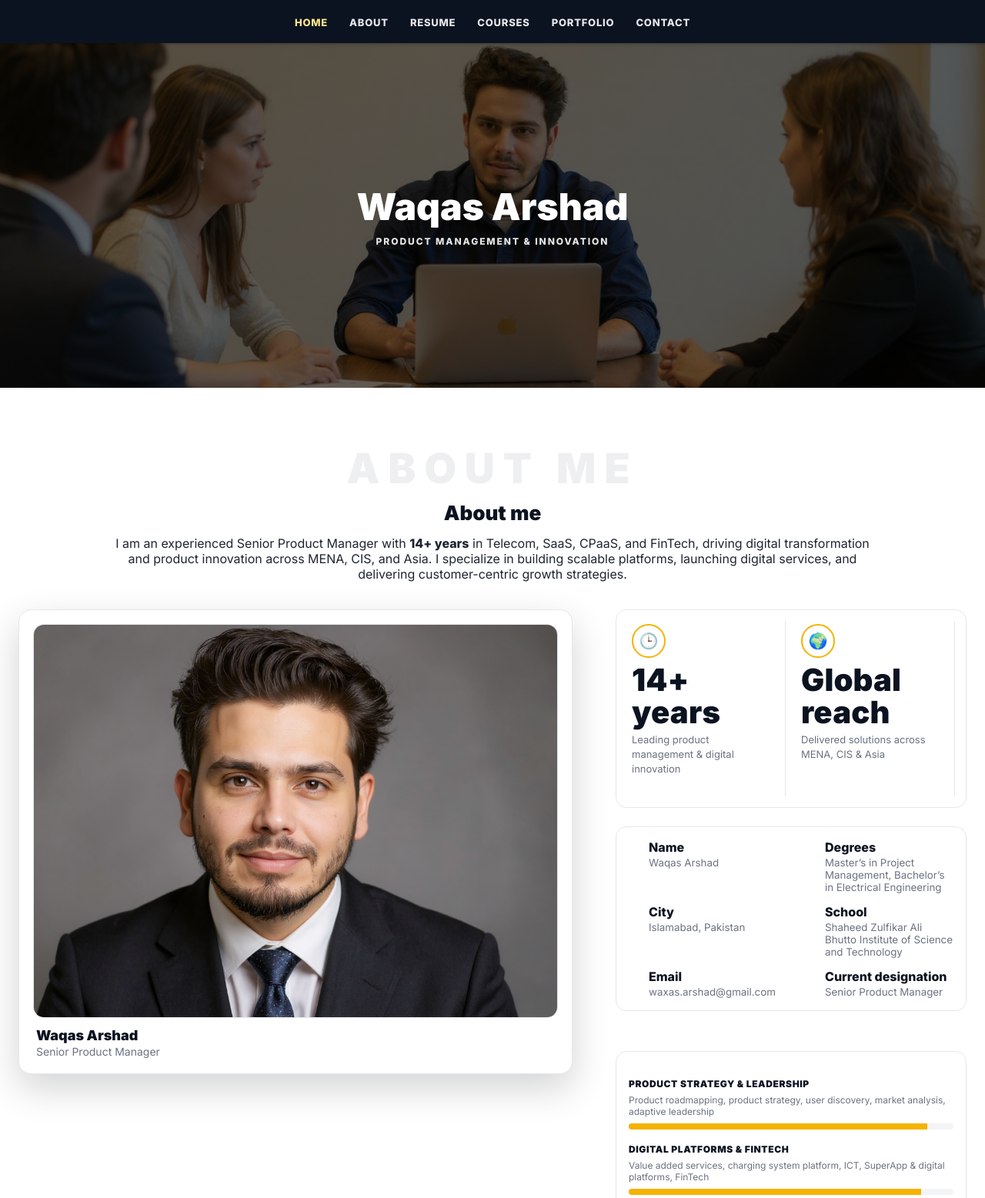
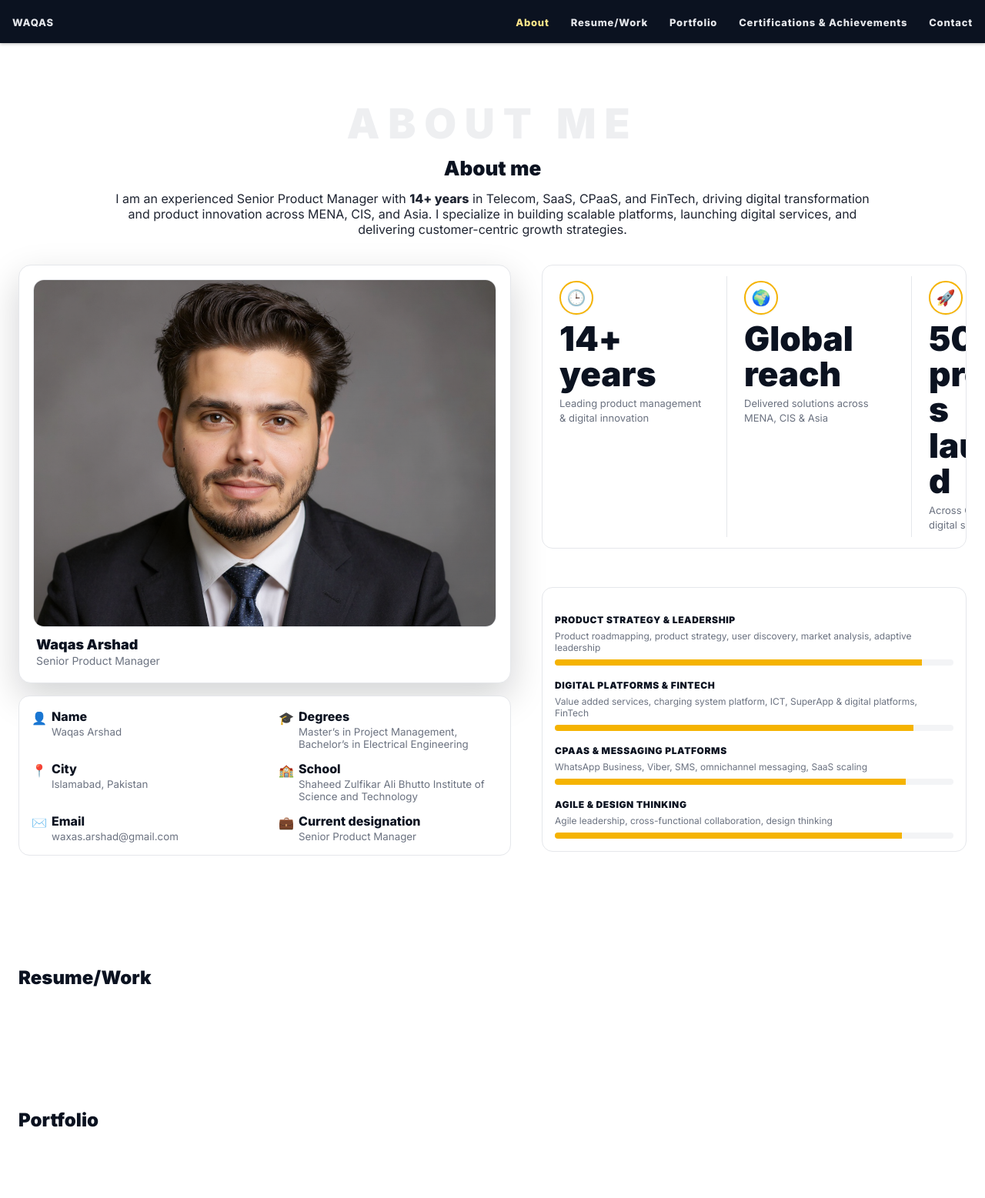
Before and after one commit to Waqas059/waqas-portfolio, a plain HTML site: page index.html in a window 1280 px wide. Shown: the top 1557 px of the page at 77% size. Drawn offline with Linux system fonts and the light colour scheme.

Commit message:
Update index.html

```diff
--- a/index.html
+++ b/index.html
@@ -4,28 +4,26 @@
   <meta charset="utf-8" />
   <meta name="viewport" content="width=device-width, initial-scale=1" />
   <title>Waqas Arshad | Product Management & Innovation</title>
-  <meta name="description" content="Senior Product Manager. Telecom, SaaS, CPaaS, FinTech." />
 
-  <!-- Fonts -->
+  <!-- Inter font -->
   <link rel="preconnect" href="https://fonts.googleapis.com">
   <link rel="preconnect" href="https://fonts.gstatic.com" crossorigin>
   <link href="https://fonts.googleapis.com/css2?family=Inter:wght@400;600;800;900&display=swap" rel="stylesheet">
 
   <style>
     :root{
-      /* elevated neutral + warm highlight */
       --bg:#ffffff;
-      --ink:#0b1220;
-      --muted:#6b7280;
-      --muted2:#94a3b8;
-      --line:#e5e7eb;
-      --panel:#f8fafc;
+      --ink:#0b1220;       /* deep ink */
+      --muted:#6b7280;     /* gray-500 */
+      --muted2:#94a3b8;    /* slate-400 */
+      --line:#e5e7eb;      /* gray-200 */
+      --panel:#f8fafc;     /* gray-50 */
       --shadow:0 18px 48px rgba(7,9,16,.18);
       --radius:16px;
 
       --nav:#0b1220;
-      --accent:#f5b301;       /* warm gold for touches */
-      --bars-offset:28px;     /* moves skill bars a bit lower for alignment */
+      --accent:#f5b301;    /* warm gold for highlights */
+      --bars-offset:26px;  /* nudge bars up/down to taste */
     }
 
     *{box-sizing:border-box}
@@ -34,116 +32,100 @@
     img{display:block;max-width:100%;height:auto}
 
     /* NAV */
-    .nav{position:fixed;inset:0 0 auto 0;height:56px;background:var(--nav);display:flex;justify-content:center;align-items:center;z-index:50;box-shadow:0 1px 4px rgba(0,0,0,.28)}
-    .nav ul{list-style:none;margin:0;padding:0;display:flex;gap:28px}
+    .nav{position:fixed;inset:0 0 auto 0;height:56px;background:var(--nav);display:flex;align-items:center;justify-content:center;z-index:40;box-shadow:0 1px 4px rgba(0,0,0,.28)}
+    .nav-inner{width:100%;max-width:1380px;display:flex;align-items:center;gap:16px;padding:0 16px}
+    .brand{color:#e5e7eb;font-weight:900;letter-spacing:.08em}
+    .nav ul{list-style:none;margin:0 0 0 auto;padding:0;display:flex;gap:28px}
     .nav a{color:#e5e7eb;font-weight:800;letter-spacing:.06em;font-size:13px}
-    .nav a:hover,.nav a.active{color:#fde68a}
+    .nav a.active,.nav a:hover{color:#fde68a}
     .spacer{height:56px}
 
-    /* Sections & container */
+    /* Sections */
     section{padding:72px 24px}
     .container{max-width:1380px;margin:0 auto}
 
-    /* HERO */
-    .hero{
-      min-height:56vh;display:flex;align-items:center;justify-content:center;
-      background:linear-gradient(rgba(0,0,0,.55),rgba(0,0,0,.55)), url('./Hero.png') center/cover no-repeat fixed;
-      color:#fff;text-align:center
-    }
-    .hero h1{font-weight:900;font-size:48px;margin:0 0 8px}
-    .hero .tag{letter-spacing:.16em;font-weight:800;font-size:12px;opacity:.9}
-
-    /* ABOUT */
+    /* Headings */
     .ghost{ text-align:center;font-weight:900;font-size:54px;letter-spacing:.20em;color:#e5e7eb;opacity:.65;margin:0 0 10px }
     .title{ text-align:center;font-weight:900;font-size:26px;margin:0 0 14px }
     .lede{ max-width:980px;margin:0 auto 36px;text-align:center;color:var(--ink);opacity:.92 }
 
-    .about-grid{ display:grid;grid-template-columns:720px 1fr;gap:56px;align-items:start }
+    /* ABOUT grid */
+    .about-grid{
+      display:grid; grid-template-columns:640px 1fr; gap:40px; align-items:start;
+    }
 
-    /* LEFT: portrait card */
+    /* LEFT: portrait rail */
     .portrait-card{background:#fff;border:1px solid var(--line);border-radius:var(--radius);box-shadow:var(--shadow);padding:18px}
     .portrait{width:100%;aspect-ratio:4/3;object-fit:cover;border-radius:14px;border:1px solid var(--line)}
     .nameplate{margin:12px 4px 0;font-size:18px;font-weight:900}
     .role{margin:2px 4px 2px;color:var(--muted);font-size:14px}
 
-    /* RIGHT column */
-    .right{display:grid;gap:24px}
-
-    /* STATS – light cards + emoji badges */
-    .stats{
-      background:#fff;color:var(--ink);border:1px solid var(--line);border-radius:14px;
-      display:grid;grid-template-columns:repeat(4,minmax(220px,1fr));overflow:hidden
-    }
-    .stat{padding:18px 20px;position:relative}
-    .stat:not(:last-child)::after{content:"";position:absolute;top:14px;bottom:14px;right:0;width:1px;background:var(--line)}
-    .badge{
-      width:44px;height:44px;border-radius:999px;border:2px solid var(--accent);display:flex;
-      align-items:center;justify-content:center;background:#fff;font-size:20px;margin-bottom:8px;
-      box-shadow:0 1px 2px rgba(0,0,0,.06)
-    }
-    .value{font-weight:900;font-size:40px;line-height:1.04;letter-spacing:.005em}
-    .label{font-size:13px;color:var(--muted);line-height:1.45;margin-top:6px}
-
-    /* Facts */
-    .facts{border:1px solid var(--line);border-radius:14px;background:#fff;padding:16px}
+    .facts{border:1px solid var(--line);border-radius:14px;background:#fff;padding:16px;margin-top:16px}
     .facts-grid{display:grid;grid-template-columns:1fr 1fr;gap:14px 36px}
     .fact{display:flex;gap:10px;align-items:flex-start}
-    .fact i{width:16px;min-width:16px;text-align:center;color:var(--muted2);font-size:16px;margin-top:2px;line-height:1}
+    .fact i{width:16px;min-width:16px;text-align:center;color:var(--muted2);font-style:normal;margin-top:2px}
     .fact b{display:block}
     .fact small{display:block;color:var(--muted);margin-top:2px}
 
-    /* SKILLS – nudged down for alignment with photo */
+    /* RIGHT: stats + skills */
+    .right{display:grid;gap:24px}
+
+    /* STATS (4 cards, align top with photo) */
+    .stats{
+      background:#fff;color:var(--ink);border:1px solid var(--line);border-radius:14px;
+      display:grid;grid-template-columns:repeat(4,minmax(240px,1fr));overflow:hidden
+    }
+    .stat{padding:20px 22px;position:relative}
+    .stat:not(:last-child)::after{content:"";position:absolute;top:14px;bottom:14px;right:0;width:1px;background:var(--line)}
+    .badge{
+      width:44px;height:44px;border-radius:999px;border:2px solid var(--accent);display:flex;align-items:center;justify-content:center;
+      font-size:20px;background:#fff;margin-bottom:8px;box-shadow:0 1px 2px rgba(0,0,0,.06)
+    }
+    .value{font-weight:900;font-size:44px;line-height:1.05;word-break:break-word}
+    .label{font-size:13px;color:var(--muted);line-height:1.45;margin-top:6px}
+
+    /* SKILLS (nudged down for visual alignment with photo bottom) */
     .skills{border:1px solid var(--line);border-radius:14px;background:#fff;padding:16px;margin-top:var(--bars-offset)}
     .skillrow{margin:18px 0 8px}
     .skill-title{font-weight:900;letter-spacing:.05em;font-size:12px}
     .skill-sub{font-size:12px;color:var(--muted);margin-top:6px}
     .bar{height:8px;background:#f3f4f6;border-radius:999px;overflow:hidden}
-    .bar>span{display:block;height:100%;background:var(--accent)} /* gold fill */
-
-    /* Quick links (keep) */
-    .quick{display:flex;gap:10px;flex-wrap:wrap;margin-top:10px}
-    .pill{padding:6px 12px;border:1px solid var(--line);border-radius:999px;font-size:12px;background:#fff}
+    .bar > span{display:block;height:100%;background:var(--accent)}
 
     /* Footer */
     footer{padding:30px 24px;border-top:1px solid var(--line);text-align:center;color:var(--muted);font-size:14px}
 
     /* Responsive */
     @media (max-width:1220px){
-      .about-grid{grid-template-columns:600px 1fr;gap:44px}
+      .about-grid{grid-template-columns:560px 1fr}
     }
     @media (max-width:1024px){
       .about-grid{grid-template-columns:1fr}
       .facts-grid{grid-template-columns:1fr}
-      :root{ --bars-offset:18px; }
+      :root{--bars-offset:18px;}
     }
     @media (max-width:560px){
-      .value{font-size:32px}
+      .value{font-size:36px}
       .stats{grid-template-columns:1fr}
-      :root{ --bars-offset:14px; }
+      :root{--bars-offset:14px;}
     }
   </style>
 </head>
 <body>
   <!-- NAV -->
   <nav class="nav">
+    <div class="nav-inner">
+      <div class="brand"><a href="#about" style="color:#e5e7eb">WAQAS</a></div>
       <ul>
-      <li><a href="#home" class="active">HOME</a></li>
-      <li><a href="#about">ABOUT</a></li>
-      <li><a href="#resume">RESUME</a></li>
-      <li><a href="#courses">COURSES</a></li>
-      <li><a href="#portfolio">PORTFOLIO</a></li>
-      <li><a href="#contact">CONTACT</a></li>
+        <li><a href="#about" class="active">About</a></li>
+        <li><a href="#resume">Resume/Work</a></li>
+        <li><a href="#portfolio">Portfolio</a></li>
+        <li><a href="#achievements">Certifications &amp; Achievements</a></li>
+        <li><a href="#contact">Contact</a></li>
       </ul>
+    </div>
   </nav>
   <div class="spacer"></div>
-
-  <!-- HOME -->
-  <section id="home" class="hero" aria-label="Home">
-    <div>
-      <h1>Waqas Arshad</h1>
-      <div class="tag">PRODUCT MANAGEMENT &amp; INNOVATION</div>
-    </div>
-  </section>
 
   <!-- ABOUT -->
   <section id="about" aria-label="About">
@@ -155,16 +137,29 @@
       </p>
 
       <div class="about-grid">
-        <!-- LEFT -->
+        <!-- LEFT: portrait + facts -->
+        <div>
           <div class="portrait-card">
             <img class="portrait" src="./portrait.png" alt="Portrait of Waqas Arshad">
             <div class="nameplate">Waqas Arshad</div>
             <div class="role">Senior Product Manager</div>
           </div>
 
-        <!-- RIGHT -->
+          <div class="facts" aria-label="Profile facts">
+            <div class="facts-grid">
+              <div class="fact"><i>👤</i><div><b>Name</b><small>Waqas Arshad</small></div></div>
+              <div class="fact"><i>🎓</i><div><b>Degrees</b><small>Master’s in Project Management, Bachelor’s in Electrical Engineering</small></div></div>
+              <div class="fact"><i>📍</i><div><b>City</b><small>Islamabad, Pakistan</small></div></div>
+              <div class="fact"><i>🏫</i><div><b>School</b><small>Shaheed Zulfikar Ali Bhutto Institute of Science and Technology</small></div></div>
+              <div class="fact"><i>✉️</i><div><b>Email</b><small><a href="mailto:waxas.arshad@gmail.com">waxas.arshad@gmail.com</a></small></div></div>
+              <div class="fact"><i>💼</i><div><b>Current designation</b><small>Senior Product Manager</small></div></div>
+            </div>
+          </div>
+        </div>
+
+        <!-- RIGHT: 4 stat cards + skills -->
         <div class="right">
-          <!-- Stats with emoji badges -->
+          <!-- 4 STAT CARDS (aligned to photo top) -->
           <div class="stats" aria-label="Impact statistics">
             <div class="stat">
               <div class="badge" aria-hidden="true">🕒</div>
@@ -188,49 +183,38 @@
             </div>
           </div>
 
-          <!-- Facts (unchanged) -->
-          <div class="facts" aria-label="Profile facts">
-            <div class="facts-grid">
-              <div class="fact"><i class="fa-solid fa-user" aria-hidden="true"></i><div><b>Name</b><small>Waqas Arshad</small></div></div>
-              <div class="fact"><i class="fa-solid fa-graduation-cap" aria-hidden="true"></i><div><b>Degrees</b><small>Master’s in Project Management, Bachelor’s in Electrical Engineering</small></div></div>
-              <div class="fact"><i class="fa-solid fa-location-dot" aria-hidden="true"></i><div><b>City</b><small>Islamabad, Pakistan</small></div></div>
-              <div class="fact"><i class="fa-solid fa-school" aria-hidden="true"></i><div><b>School</b><small>Shaheed Zulfikar Ali Bhutto Institute of Science and Technology</small></div></div>
-              <div class="fact"><i class="fa-solid fa-envelope" aria-hidden="true"></i><div><b>Email</b><small><a href="mailto:waxas.arshad@gmail.com">waxas.arshad@gmail.com</a></small></div></div>
-              <div class="fact"><i class="fa-solid fa-briefcase" aria-hidden="true"></i><div><b>Current designation</b><small>Senior Product Manager</small></div></div>
-            </div>
-          </div>
-
-          <!-- Skills (moved down slightly via --bars-offset) -->
+          <!-- SKILLS (nudged down for bottom alignment) -->
           <div class="skills" aria-label="Skills">
             <div class="skillrow">
               <div class="skill-title">PRODUCT STRATEGY &amp; LEADERSHIP</div>
               <div class="skill-sub">Product roadmapping, product strategy, user discovery, market analysis, adaptive leadership</div>
             </div>
-            <div class="bar" role="progressbar" aria-valuenow="92" aria-valuemin="0" aria-valuemax="100" aria-label="Product Strategy & Leadership proficiency"><span style="width:92%"></span></div>
+            <div class="bar" role="progressbar" aria-valuenow="92" aria-valuemin="0" aria-valuemax="100" aria-label="Product Strategy & Leadership proficiency">
+              <span style="width:92%"></span>
+            </div>
 
             <div class="skillrow">
               <div class="skill-title">DIGITAL PLATFORMS &amp; FINTECH</div>
               <div class="skill-sub">Value added services, charging system platform, ICT, SuperApp &amp; digital platforms, FinTech</div>
             </div>
-            <div class="bar" role="progressbar" aria-valuenow="90" aria-valuemin="0" aria-valuemax="100" aria-label="Digital Platforms & FinTech proficiency"><span style="width:90%"></span></div>
+            <div class="bar" role="progressbar" aria-valuenow="90" aria-valuemin="0" aria-valuemax="100" aria-label="Digital Platforms & FinTech proficiency">
+              <span style="width:90%"></span>
+            </div>
 
             <div class="skillrow">
               <div class="skill-title">CPAAS &amp; MESSAGING PLATFORMS</div>
               <div class="skill-sub">WhatsApp Business, Viber, SMS, omnichannel messaging, SaaS scaling</div>
             </div>
-            <div class="bar" role="progressbar" aria-valuenow="88" aria-valuemin="0" aria-valuemax="100" aria-label="CPaaS & Messaging proficiency"><span style="width:88%"></span></div>
+            <div class="bar" role="progressbar" aria-valuenow="88" aria-valuemin="0" aria-valuemax="100" aria-label="CPaaS & Messaging proficiency">
+              <span style="width:88%"></span>
+            </div>
 
             <div class="skillrow">
               <div class="skill-title">AGILE &amp; DESIGN THINKING</div>
               <div class="skill-sub">Agile leadership, cross-functional collaboration, design thinking</div>
             </div>
-            <div class="bar" role="progressbar" aria-valuenow="87" aria-valuemin="0" aria-valuemax="100" aria-label="Agile & Design Thinking proficiency"><span style="width:87%"></span></div>
-
-            <div class="quick" aria-label="Extra navigation">
-              <a class="pill" href="#resume">Resume</a>
-              <a class="pill" href="#courses">Courses</a>
-              <a class="pill" href="#portfolio">Portfolio</a>
-              <a class="pill" href="#contact">Contact</a>
+            <div class="bar" role="progressbar" aria-valuenow="87" aria-valuemin="0" aria-valuemax="100" aria-label="Agile & Design Thinking proficiency">
+              <span style="width:87%"></span>
             </div>
           </div>
         </div>
@@ -238,40 +222,11 @@
     </div>
   </section>
 
-  <!-- RESUME -->
-  <section id="resume" aria-label="Resume">
-    <div class="container">
-      <h2 style="font-weight:900;margin:0 0 12px">Resume</h2>
-      <p style="color:var(--muted)">Add your roles or link a PDF.</p>
-    </div>
-  </section>
-
-  <!-- COURSES -->
-  <section id="courses" aria-label="Courses">
-    <div class="container">
-      <h2 style="font-weight:900;margin:0 0 12px">Courses</h2>
-      <ul>
-        <li>IBM Design Thinking Practitioner</li>
-        <li>Professional Scrum Product Owner</li>
-      </ul>
-    </div>
-  </section>
-
-  <!-- PORTFOLIO -->
-  <section id="portfolio" aria-label="Portfolio">
-    <div class="container">
-      <h2 style="font-weight:900;margin:0 0 12px">Portfolio</h2>
-      <p style="color:var(--muted)">Add project cards or case studies.</p>
-    </div>
-  </section>
-
-  <!-- CONTACT -->
-  <section id="contact" aria-label="Contact">
-    <div class="container">
-      <h2 style="font-weight:900;margin:0 0 12px">Contact</h2>
-      <p>Email <a href="mailto:waxas.arshad@gmail.com">waxas.arshad@gmail.com</a></p>
-    </div>
-  </section>
+  <!-- Placeholder sections to match your nav -->
+  <section id="resume"><div class="container"><h2 style="font-weight:900;margin:0 0 12px">Resume/Work</h2></div></section>
+  <section id="portfolio"><div class="container"><h2 style="font-weight:900;margin:0 0 12px">Portfolio</h2></div></section>
+  <section id="achievements"><div class="container"><h2 style="font-weight:900;margin:0 0 12px">Certifications &amp; Achievements</h2></div></section>
+  <section id="contact"><div class="container"><h2 style="font-weight:900;margin:0 0 12px">Contact</h2><p>Email: <a href="mailto:waxas.arshad@gmail.com">waxas.arshad@gmail.com</a></p></div></section>
 
   <footer>© <span id="y"></span> Waqas Arshad</footer>
   <script>document.getElementById('y').textContent = new Date().getFullYear();</script>
```
Lines whose indentation alone changed are shown as unchanged.
